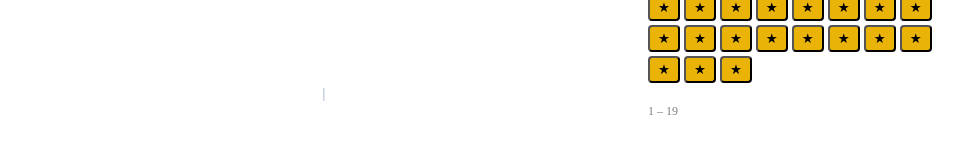
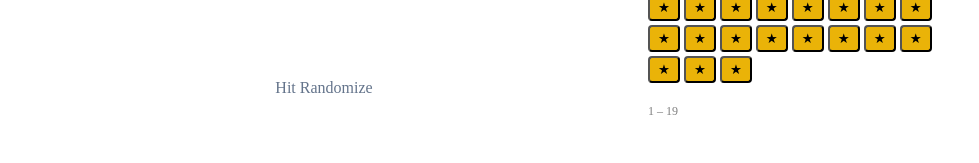
Before and after one commit to alvarodwi/ntrsv, a Vue app: page / in a window 1280 px wide. Shown: the part 367-530 px from the top of the page, without its empty margins (0-979 px from the left). Built offline with nearby package versions, Linux system fonts and the light colour scheme.

Commit message:
fix: v-if for selected random song

```diff
--- a/src/components/randomizer/ResultPanel.vue
+++ b/src/components/randomizer/ResultPanel.vue
@@ -7,7 +7,7 @@ const lane = useLaneSync()
 <template>
     <div class="h-full flex items-center justify-center p-4">
         <!-- EMPTY STATE -->
-        <div v-if="!lane.selected" class="text-center text-slate-500">
+        <div v-if="!lane.selected.value" class="text-center text-slate-500">
             Hit Randomize
         </div>
 
--- a/src/pages/LaneCover.vue
+++ b/src/pages/LaneCover.vue
@@ -47,7 +47,7 @@ function randomize() {
     <!-- CONTENT -->
     <div class="flex-1 px-3 py-2 flex flex-col justify-center">
       <!-- EMPTY -->
-      <div v-if="!lane.selected" class="opacity-50 text-center">
+      <div v-if="!lane.selected.value" class="opacity-50 text-center">
         No selection yet
       </div>
 
```
